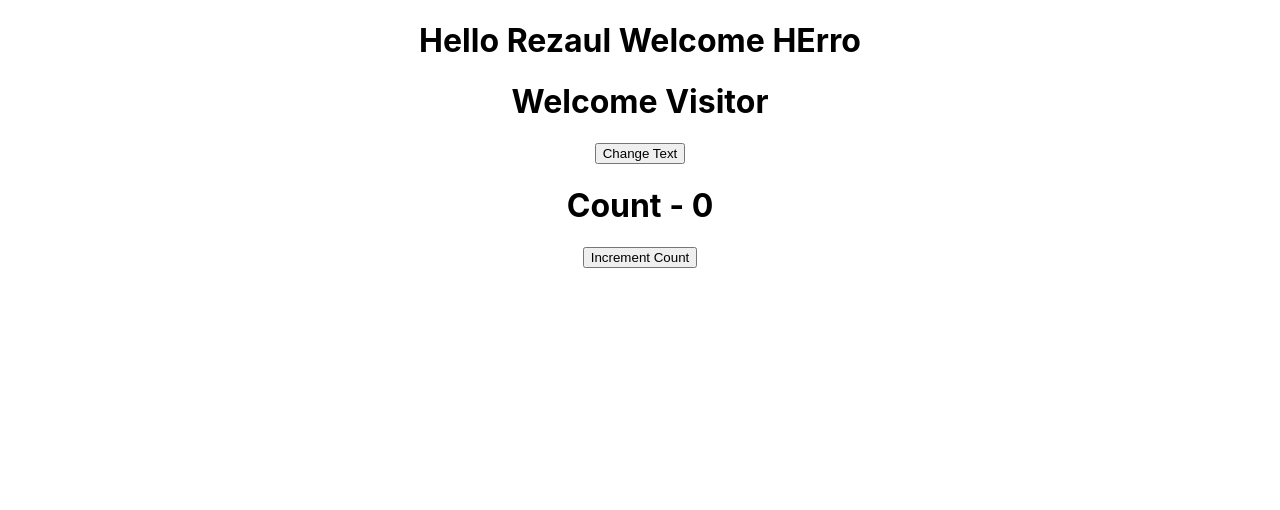
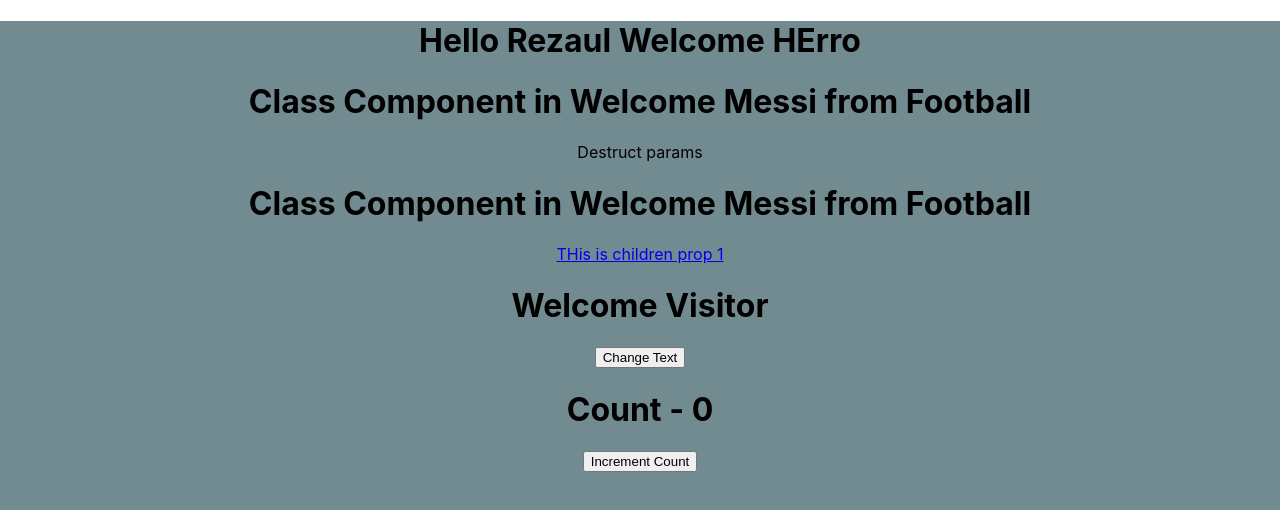
Before and after one commit to RezaulAlamOni/inventory-react, a React (Create React App) app: page / in a window 1280 px wide. Shown: the top 510 px of the page. Built offline with nearby package versions, Linux system fonts and the light colour scheme.

Commit message:
parameter destruct in class component

```diff
--- a/src/App.css
+++ b/src/App.css
@@ -1,5 +1,7 @@
 .App {
   text-align: center;
+    background: #728b91;
+    height: 100vh;
 }
 
 .App-logo {
--- a/src/App.js
+++ b/src/App.js
@@ -15,9 +15,9 @@ function App() {
             <Greet name="Rezaul" herroName="HErro">
                 <p>This is children props</p>
             </Greet>
-            {/*<Welcome name="Messi" herroName="Football">*/}
-            {/*    <a href="/"> THis is children prop 1</a>*/}
-            {/*</Welcome>*/}
+            <Welcome name="Messi" herroName="Football">
+                <a href="/"> THis is children prop 1</a>
+            </Welcome>
             {/*<Welcome name="Nadal" herroName="Tennis">*/}
             {/*    <a href="/"> THis is children prop 2</a><br/>*/}
             {/*    <button>Click Here</button>*/}
--- a/src/components/Welcome.js
+++ b/src/components/Welcome.js
@@ -2,9 +2,12 @@ import React, { Component } from 'react';
 
 class Welcome extends Component {
     render() {
+        const {name,herroName} = this.props
         return (
             <div>
                 <h1>Class Component in Welcome {this.props.name} from {this.props.herroName} </h1>
+                <p>Destruct params</p>
+                <h1>Class Component in Welcome {name} from {herroName} </h1>
                 {this.props.children}
             </div>
         )
```
